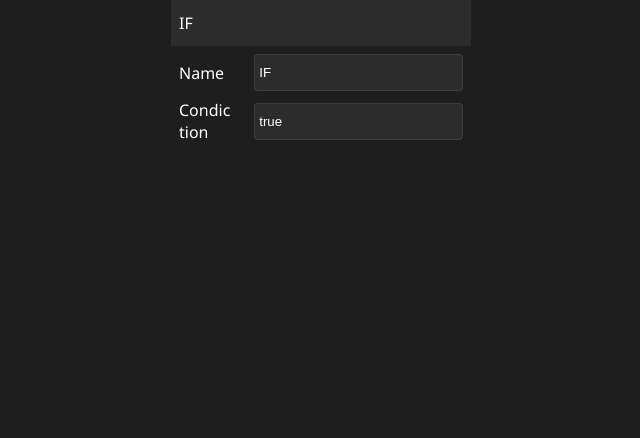
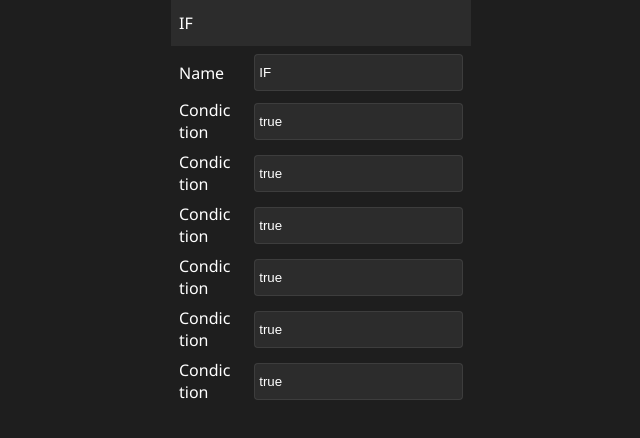
Before and after one commit to code-easy-platform/properties-editor, a React (Create React App) app: page / in a window 1280 px wide. Shown: the top 438 px of the page, without its empty margins (319-959 px from the left). Built offline with nearby package versions, Linux system fonts and the light colour scheme.

Commit message:
Ajustes no overflow.

```diff
--- a/src/app/App.tsx
+++ b/src/app/App.tsx
@@ -22,6 +22,36 @@ const itens: IItem[] = [
         label: 'Condiction',
         typeValue: TypeValues.string
       },
+      {
+        id: 3,
+        value: 'true',
+        label: 'Condiction',
+        typeValue: TypeValues.string
+      },
+      {
+        id: 4,
+        value: 'true',
+        label: 'Condiction',
+        typeValue: TypeValues.string
+      },
+      {
+        id: 5,
+        value: 'true',
+        label: 'Condiction',
+        typeValue: TypeValues.string
+      },
+      {
+        id: 6,
+        value: 'true',
+        label: 'Condiction',
+        typeValue: TypeValues.string
+      },
+      {
+        id: 7,
+        value: 'true',
+        label: 'Condiction',
+        typeValue: TypeValues.string
+      }
     ]
   }
 ]
--- a/src/app/properties-editor/PropertiesEditor.tsx
+++ b/src/app/properties-editor/PropertiesEditor.tsx
@@ -6,7 +6,8 @@ import { ListItem } from './shared/components/ListItem';
 const css_base: React.CSSProperties = {
     width: '100%',
     height: '100%',
-    flexDirection: 'column'
+    flexDirection: 'column',
+    overflow: 'auto'
 };
 
 interface PropertiesEditorProps {
```
